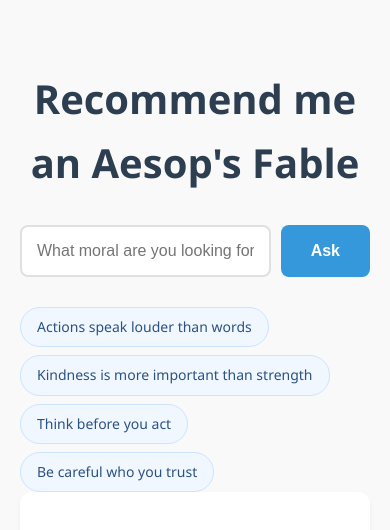
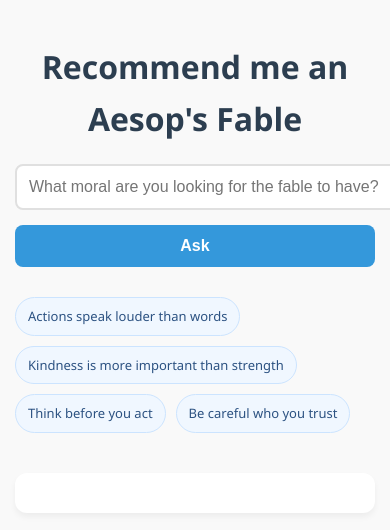
Before and after one commit to tsunyinlam/fables, a website: page public/index.html in a window 390 px wide. Drawn offline with Linux system fonts and the light colour scheme.

```diff
--- a/public/index.html
+++ b/public/index.html
@@ -91,10 +91,10 @@
         }
 
     .suggestions {
-        margin-top: 10px;
+        margin: 20px 0 40px 0;
         display: flex;
         flex-wrap: wrap;
-        gap: 8px;
+        gap: 10px;
     }
 
     .suggestion-pill {
@@ -112,6 +112,53 @@
         background: #e0efff;
         transform: translateY(-1px);
         box-shadow: 0 2px 4px rgba(44, 82, 130, 0.1);
+    }
+
+    /* Mobile Responsiveness */
+    @media (max-width: 768px) {
+        body {
+            padding: 20px 15px;
+        }
+
+        h1 {
+            font-size: 2em;
+            margin-bottom: 20px;
+        }
+
+        #chat-form {
+            flex-direction: column;
+            gap: 15px;
+        }
+
+        button {
+            width: 100%;
+            padding: 12px;
+        }
+
+        #question {
+            width: 100%;
+            padding: 12px;
+            font-size: 16px; /* Prevents zoom on iOS */
+        }
+
+        .suggestion-pill {
+            font-size: 13px;
+            padding: 8px 12px;
+        }
+
+        #response {
+            padding: 20px;
+            font-size: 15px;
+        }
+
+        .fable {
+            margin-bottom: 20px;
+            padding-bottom: 15px;
+        }
+
+        .fable b {
+            font-size: 1.1em;
+        }
     }
     </style>
 </head>
```
